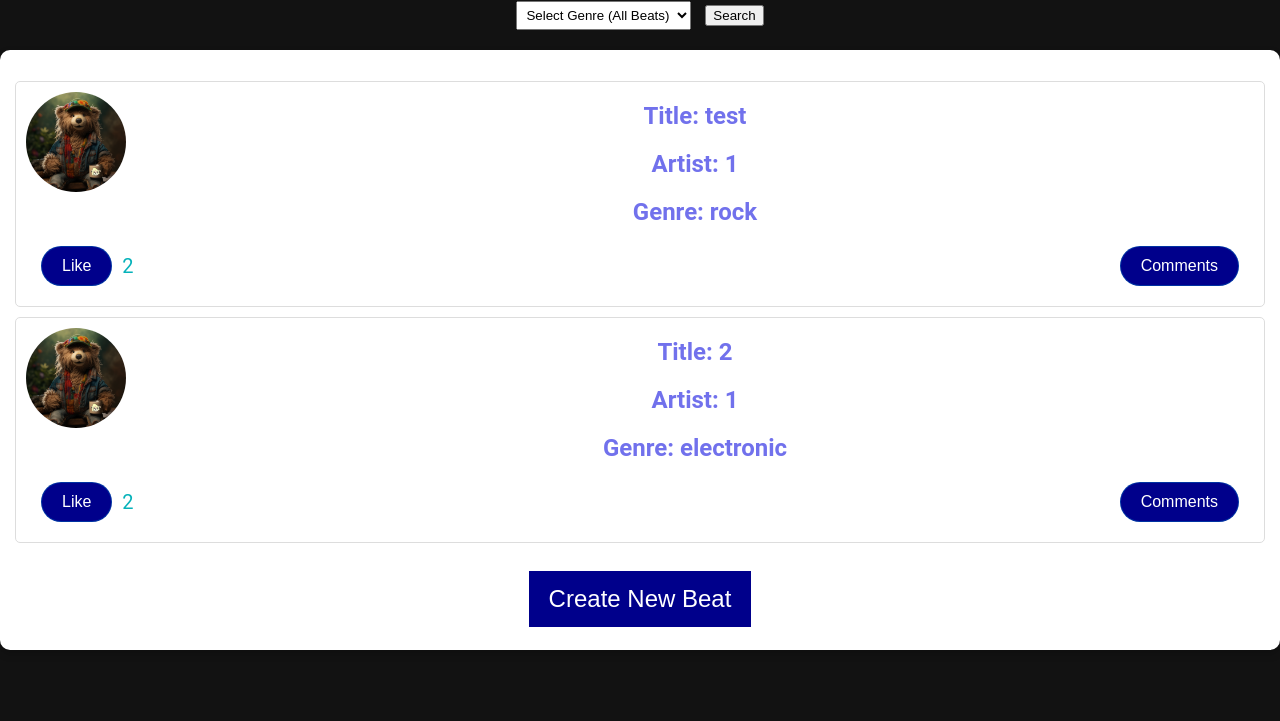
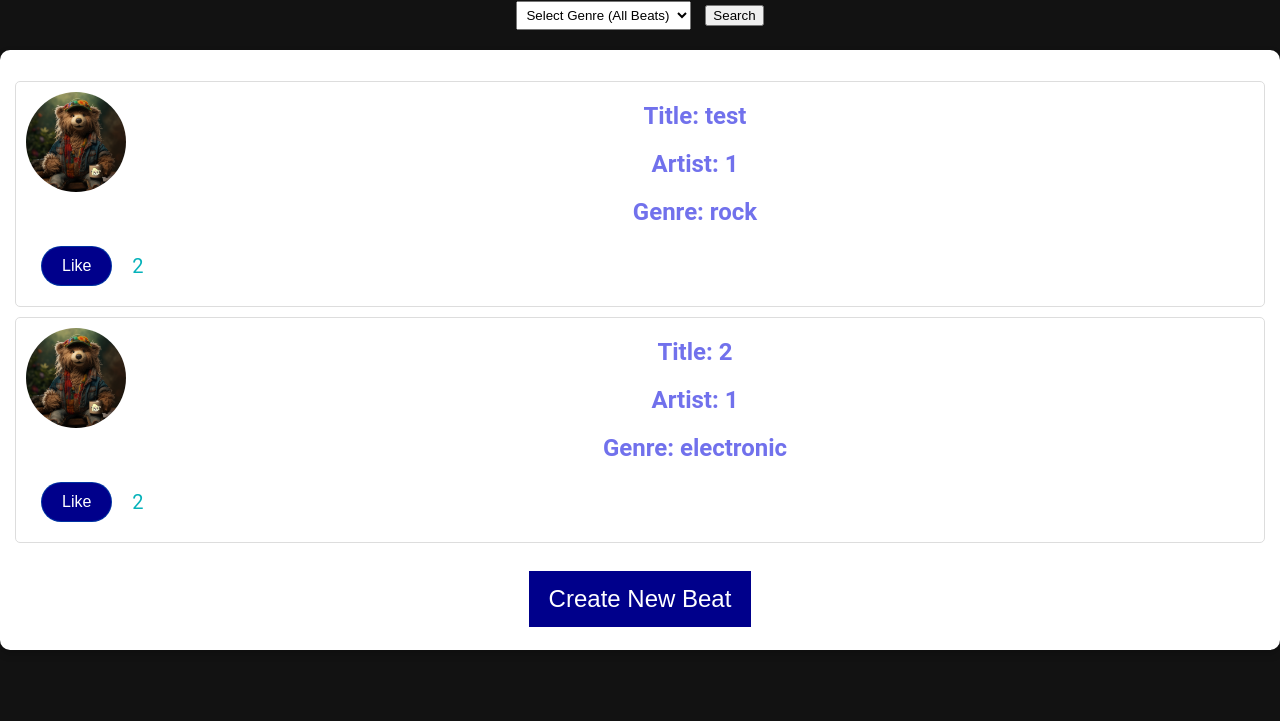
Before and after one commit to simaomansur/beat-layer, a Flask app: page /beats in a window 1280 px wide. Shown: the part 220-941 px from the top of the page. Run offline with Flask 3, Linux system fonts and the light colour scheme; a user stored in the database is signed in.

Commit message:
card clicking and deletion fix

```diff
--- a/src/app/routes.py
+++ b/src/app/routes.py
@@ -163,12 +163,18 @@ def beat_user(user_id):
 @app.route('/beat_user/<string:user_id>/delete/<string:beat_id>', methods=['POST'])
 def beat_user_delete(user_id, beat_id):
     beat = Beat.query.get_or_404(beat_id)
+
     if beat.artist == user_id:
+        # Delete all comments associated with the beat
+        Comment.query.filter_by(beat_id=beat.id).delete()
+
+        # Now delete the beat
         db.session.delete(beat)
         db.session.commit()
-        flash('Beat deleted successfully!')
+        flash('Beat and associated comments deleted successfully!')
     else:
         flash('You cannot delete this beat.')
+
     return redirect(url_for('beat_user', user_id=user_id))
 
 @login_required
--- a/src/templates/beats.html
+++ b/src/templates/beats.html
@@ -21,38 +21,32 @@
                         {% set profile_pic = beat_dict.profile_pic %}
                         <li>
                             <div class="beat-card" style="border: 1px solid #ddd; padding: 10px; border-radius: 5px; margin-bottom: 10px;">
+                                <!-- Anchor tag wraps the content -->
+                                <a href="{{ url_for('beat_detail', beat_id=beat.id) }}" style="display: block; color: inherit; text-decoration: none;">
                                     <div>
                                         {% if profile_pic %}
-                                        <img src="{{ url_for('static', filename=profile_pic) }}" alt="Artist Profile Picture", class="profile-pic-small">
+                                            <img src="{{ url_for('static', filename=profile_pic) }}" alt="Artist Profile Picture" class="profile-pic-small">
                                         {% else %}
-                                        <img src="{{ url_for('static', filename='pictures/default_profile_pic.jpg') }}" alt="Default Profile Picture", class="profile-pic-small">
+                                            <img src="{{ url_for('static', filename='pictures/default_profile_pic.jpg') }}" alt="Default Profile Picture" class="profile-pic-small">
                                         {% endif %}
-                                        <h2>Title: {{ beat.title }} </h2>
-                                        <h2>Artist: {{ beat.artist }} </h2>
-                                        <h2>Genre: {{ beat.genre }} </h2>
+                                        <h2>Title: {{ beat.title }}</h2>
+                                        <h2>Artist: {{ beat.artist }}</h2>
+                                        <h2>Genre: {{ beat.genre }}</h2>
                                     </div>
-                                <div class="beat-card-actions">
-                                    <!-- Like button and Like count on the left -->
-                                    <div class="like-section">
+                                    <div class="beat-card-actions" style="display: flex; align-items: center; justify-content: start;">
+                                        <!-- Container for like button and count -->
+                                        <div style="display: flex; align-items: center;">
                                             <button onclick="likeSong('{{ beat.id }}', event)" class="button-small">Like</button>
-                                        <span class="likes-amount" id="like-count-{{ beat.id }}">{{ beat.like_count() }}</span>
-                                        <div class="likes-label">Likes</div>
+                                            <span class="likes-amount" id="like-count-{{ beat.id }}" style="margin-left: 10px;">{{ beat.like_count() }}</span>
                                         </div>
 
-                                    <!-- Comments button in the center -->
-                                    <div class="comments-section">
-                                        <button onclick="location.href='{{ url_for('beat_detail', beat_id=beat.id) }}'" class="button-small comments-button">Comments</button>
-                                    </div>
-
-                                    <!-- Delete button on the right (only shown if the current user is the artist) -->
                                         {% if beat.artist == current_user.id %}
-                                        <div class="delete-section">
-                                            <form action="{{ url_for('beat_user_delete', user_id=current_user.id, beat_id=beat.id) }}" method="POST" onsubmit="return confirmDelete()">
+                                            <form action="{{ url_for('beat_user_delete', user_id=current_user.id, beat_id=beat.id) }}" method="POST" onsubmit="return confirmDelete(event)" style="margin-left: auto;">
                                                 <input type="submit" value="Delete Beat" class="button-small">
                                             </form>
-                                        </div>
                                         {% endif %}
                                     </div>
+                                </a>
                             </div>
                         </li>
                     {% endfor %}
```
Also changed, not shown: instance/beatbank.db. Lines whose indentation alone changed are shown as unchanged.
